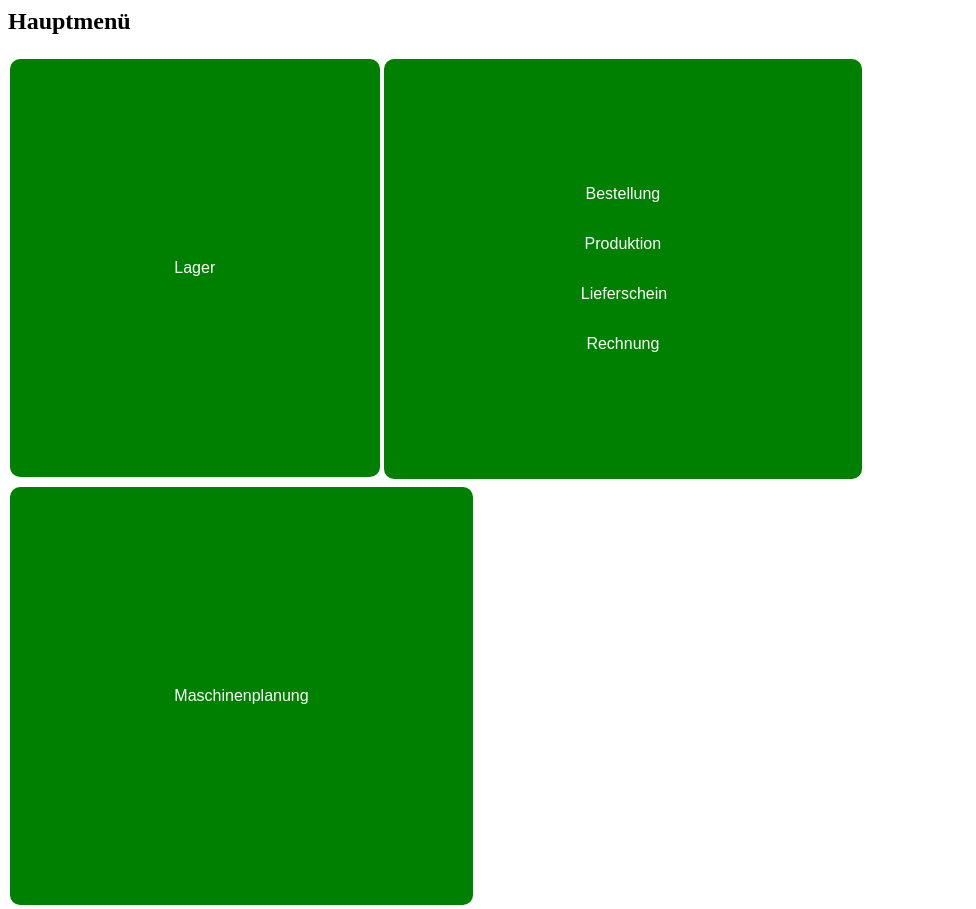
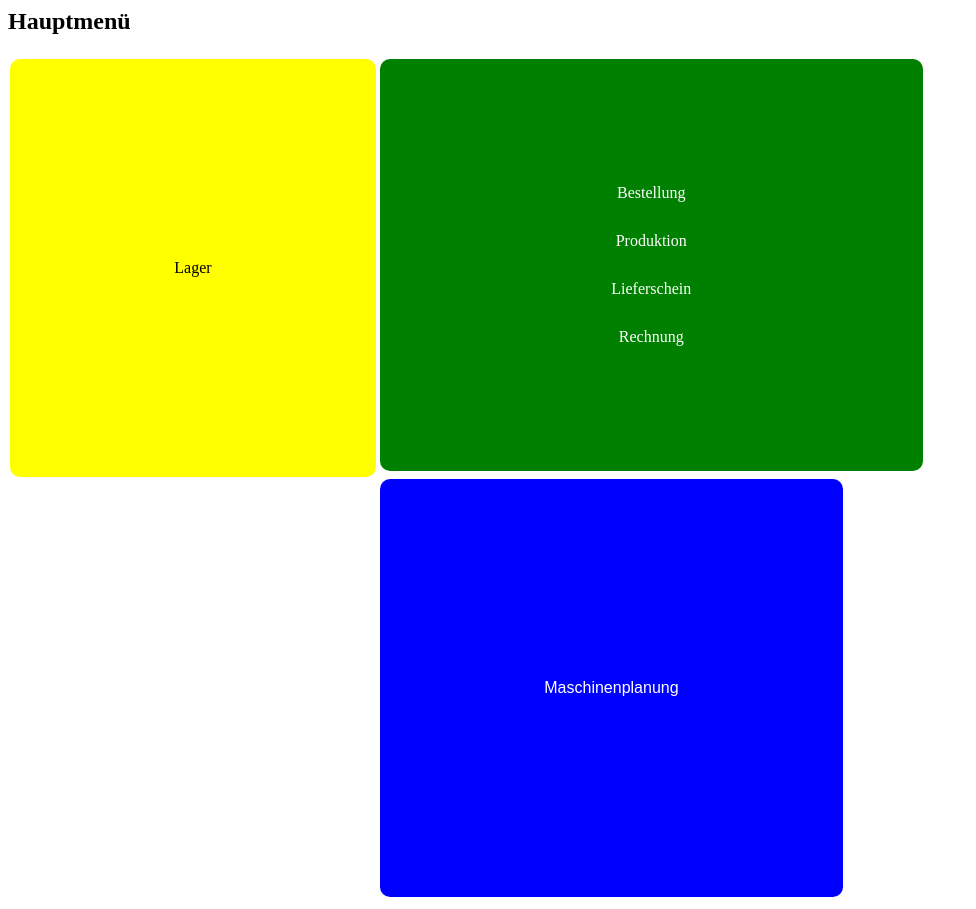
Before and after one commit to Py10t/Crux, a Django app: page /homepage/ in a window 1280 px wide. Shown: the whole page, without its empty margins (0-976 px from the left). Run offline with Django 3.2, Linux system fonts and the light colour scheme; parts of the project's set-up code (start-up, migrations or seed data) failed here and were passed over.

Commit message:
Add files via upload

```diff
--- a/Crux-app/crux/homepage/static/homepage/style.css
+++ b/Crux-app/crux/homepage/static/homepage/style.css
@@ -17,12 +17,22 @@
 
 .btn-group .button:hover {
   background-color: white;
+  color: black;
   border: 5px solid green;
+}
+.btn-group .button_blue {
+  background-color: blue;
+}
+.btn-group .button_yellow {
+  background-color: yellow;
+  color: black;
 }
 
 .button1 {
   background-color: green; /* Green */
-  border: 1px solid green;
+  border: none;
+  border-top: none;
+  border-bottom: none;
   color: white;
   padding: 15px 32px;
   text-align: center;
@@ -37,6 +47,9 @@
 .button1:hover {
   background-color: #ffffff;
   color: black;
+  border: none;
+  border-top: none;
+  border-bottom: none;
 }
 
 #boxed {
@@ -61,4 +74,5 @@
   color: white;
   border: 5px solid green;
   visibility: visible;
+  .button1 {background-color: #white;}
 }
--- a/Crux-app/crux/homepage/templates/homepage/index.html
+++ b/Crux-app/crux/homepage/templates/homepage/index.html
@@ -8,14 +8,14 @@
 
 <h2>Hauptmenü</h2>
 <div class="btn-group">
-  <button class="button">Lager</button>
+  <a href="/stock/" class="button button_yellow">Lager</a>
   <div id="boxed">
-      <button class="button1">Bestellung</button>
-      <button class="button1">Produktion</button>
-      <button class="button1">Lieferschein</button>
-      <button class="button1">Rechnung</button>
+      <a href="/stock/"  class="button1">Bestellung</a>
+      <a href="/stock/"  class="button1">Produktion</a>
+      <a href="/stock/"  class="button1">Lieferschein</a>
+      <a href="/stock/"  class="button1">Rechnung</a>
   </div>
-  <button class="button">Maschinenplanung</button>
+  <button class="button button_blue">Maschinenplanung</button>
 </div>
 
 </body>
```
